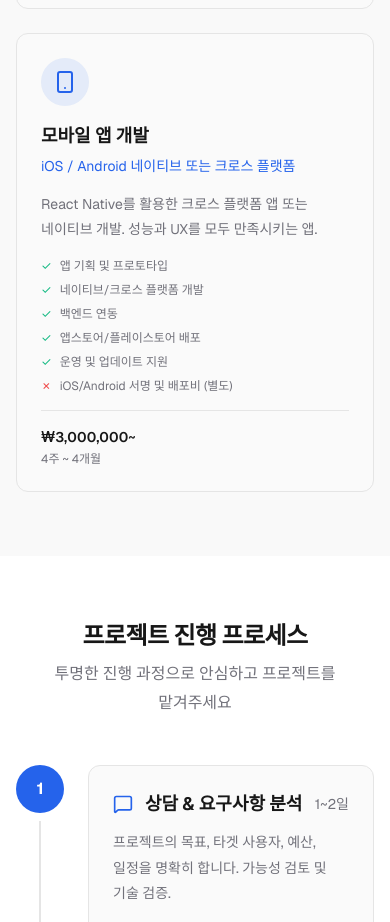
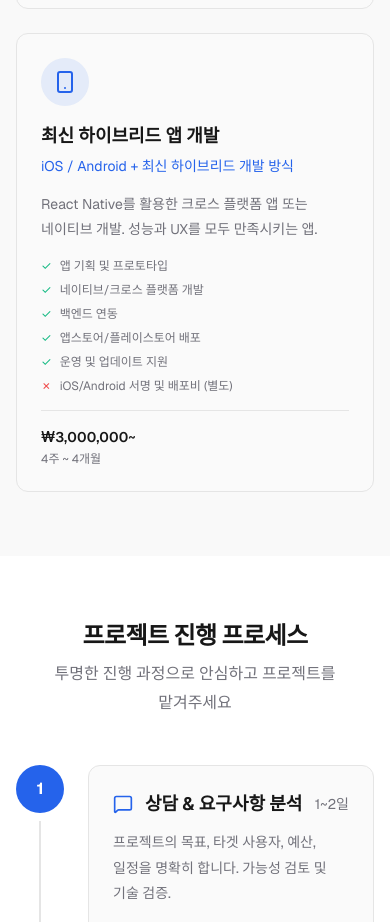
Before and after one commit to JOMinSeon/Solo-development, a Next.js app: page /freelance in a window 390 px wide. Shown: the part 2479-3401 px from the top of the page. Built offline with nearby package versions, Linux system fonts and the light colour scheme.

Commit message:
외주서비스 모바일 앱 개발 → 최신 하이브리드 앱 개발 방식으로 변경

```diff
--- a/data/freelance.ts
+++ b/data/freelance.ts
@@ -93,8 +93,8 @@ export const services: Service[] = [
   {
     id: 'mobile-app',
     icon: 'Smartphone',
-    title: '모바일 앱 개발',
-    subtitle: 'iOS / Android 네이티브 또는 크로스 플랫폼',
+    title: '최신 하이브리드 앱 개발',
+    subtitle: 'iOS / Android + 최신 하이브리드 개발 방식',
     description:
       'React Native를 활용한 크로스 플랫폼 앱 또는 네이티브 개발. 성능과 UX를 모두 만족시키는 앱.',
     scope: [
```
